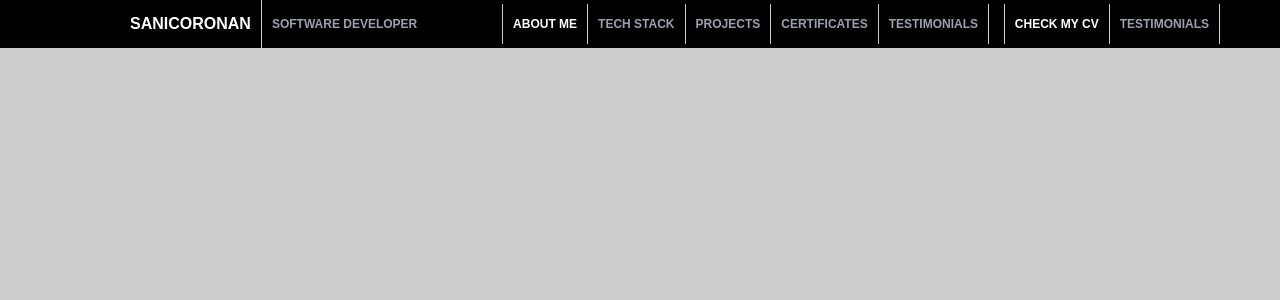
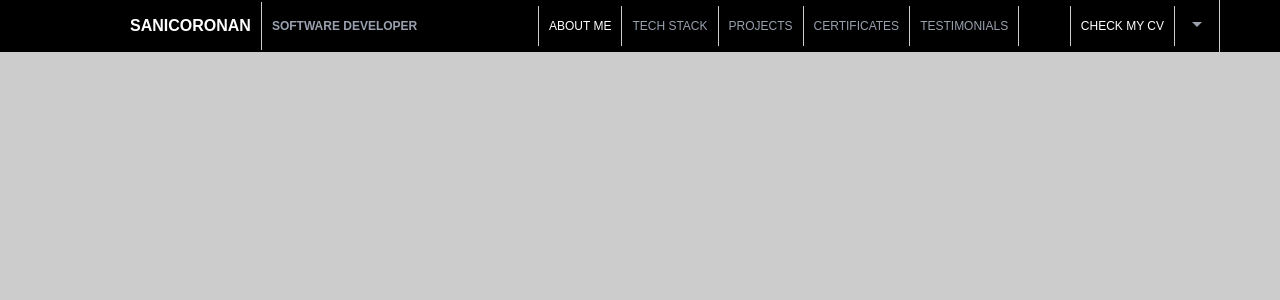
Before and after one commit to Sanik0/ronansanico, a Next.js app: page / in a window 1280 px wide. Shown: the top 300 px of the page. Built offline with nearby package versions, Linux system fonts and the light colour scheme.

Commit message:
google icons added

```diff
--- a/app/layout.tsx
+++ b/app/layout.tsx
@@ -27,6 +27,12 @@ export default function RootLayout({
       lang="en"
       className={`${geistSans.variable} ${geistMono.variable} h-full antialiased`}
     >
+      <head>
+        <link
+          rel="stylesheet"
+          href="https://fonts.googleapis.com/css2?family=Material+Symbols+Outlined"
+        />
+      </head>
       <body style={{ background: "#CCCCCC" }} className="min-h-full flex flex-col">
         {children}
       </body>
--- a/app/page.tsx
+++ b/app/page.tsx
@@ -15,19 +15,19 @@ export default function Home() {
 
         {/* NAVIGATION LINKS */}
         <ul className={"list-none p-0 m-0 flex items-center justify-center gap-0"}>
-          <li className={"text-white py-3 hover:bg-white/20 transsition-all cursor-pointer font-semibold text-xs px-2.5 border-l-[0.5px]  border-r-[0.5px] border-[#CCCCCC]"}>
+          <li className={"text-white font-medium py-3 hover:bg-white/20 transsition-all cursor-pointer text-xs px-2.5 border-l-[0.5px]  border-r-[0.5px] border-[#CCCCCC]"}>
             ABOUT ME
           </li>
-          <li className={"text-gray-400 py-3 hover:bg-gray-400/20 transsition-all cursor-pointer font-semibold text-xs px-2.5 border-r-[0.5px] border-[#CCCCCC]"}>
+          <li className={"text-gray-400 font-medium py-3 hover:bg-gray-400/20 transsition-all cursor-pointer text-xs px-2.5 border-r-[0.5px] border-[#CCCCCC]"}>
             TECH STACK
           </li>
-          <li className={"text-gray-400 py-3 hover:bg-gray-400/20 transsition-all cursor-pointer font-semibold text-xs px-2.5 border-r-[0.5px] border-[#CCCCCC]"}>
+          <li className={"text-gray-400 font-medium py-3 hover:bg-gray-400/20 transsition-all cursor-pointer text-xs px-2.5 border-r-[0.5px] border-[#CCCCCC]"}>
             PROJECTS
           </li>
-          <li className={"text-gray-400 py-3 hover:bg-gray-400/20 transsition-all cursor-pointer font-semibold text-xs px-2.5 border-r-[0.5px] border-[#CCCCCC]"}>
+          <li className={"text-gray-400 font-medium py-3 hover:bg-gray-400/20 transsition-all cursor-pointer text-xs px-2.5 border-r-[0.5px] border-[#CCCCCC]"}>
             CERTIFICATES
           </li>
-          <li className={"text-gray-400 py-3 hover:bg-gray-400/20 transsition-all cursor-pointer font-semibold text-xs px-2.5 border-r-[0.5px] border-[#CCCCCC]"}>
+          <li className={"text-gray-400 font-medium py-3 hover:bg-gray-400/20 transsition-all cursor-pointer text-xs px-2.5 border-r-[0.5px] border-[#CCCCCC]"}>
             TESTIMONIALS
           </li>
 
@@ -35,11 +35,13 @@ export default function Home() {
 
         {/* CV */}
         <div className={"list-none p-0 m-0 flex items-center justify-center gap-0"}>
-          <div className={"text-white py-3 hover:bg-white/20 transsition-all cursor-pointer font-semibold text-xs px-2.5 border-l-[0.5px]  border-r-[0.5px] border-[#CCCCCC]"}>
+          <div className={"text-white py-3 hover:bg-white/20 transsition-all cursor-pointer font-medium text-xs px-2.5 border-l-[0.5px]  border-r-[0.5px] border-[#CCCCCC]"}>
             CHECK MY CV
           </div>
-          <div className={"text-gray-400 py-3 hover:bg-gray-400/20 transsition-all cursor-pointer font-semibold text-xs px-2.5 border-r-[0.5px] border-[#CCCCCC]"}>
-            TESTIMONIALS
+          <div className={"text-gray-400 py-3 hover:bg-gray-400/20 transsition-all cursor-pointer font-medium text-xs px-2.5 border-r-[0.5px] border-[#CCCCCC]"}>
+            <span className="material-symbols-outlined text-[24px]">
+              arrow_drop_down
+            </span>
           </div>
 
         </div>
```
